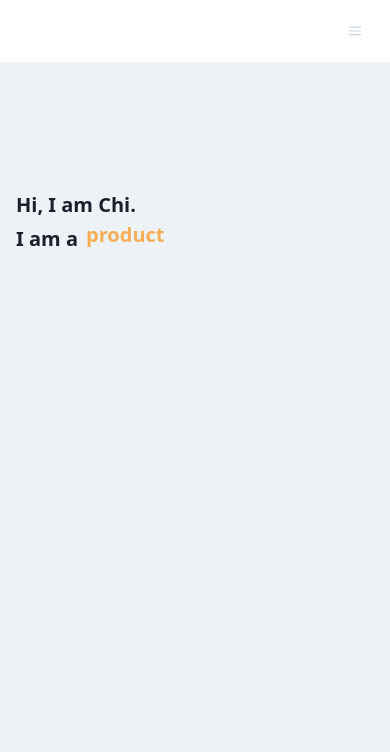
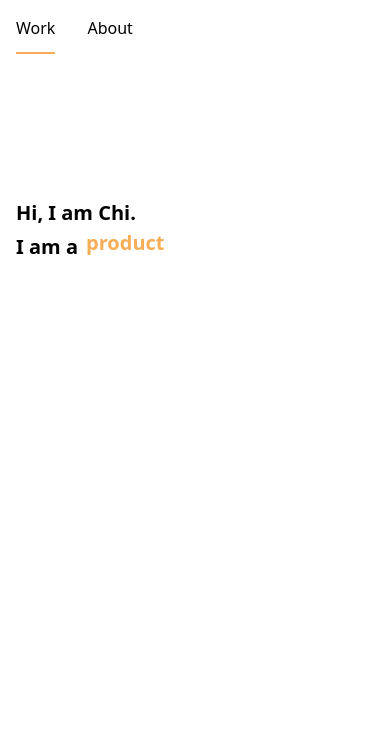
Before and after one commit to chile20/portfoliov1.2, a Gatsby site: page / in a window 390 px wide. Shown: the top 752 px of the page. Built offline with nearby package versions, Linux system fonts and the light colour scheme; Gatsby itself is replaced by a stand-in of ours.

Commit message:
Add CSS styling

```diff
--- a/src/components/header.js
+++ b/src/components/header.js
@@ -1,60 +1,27 @@
-import { graphql, useStaticQuery, Link } from "gatsby";
-import React, { useState } from "react";
+import { Link } from "gatsby";
+import React from "react";
 
 function Header() {
-  const [isExpanded, toggleExpansion] = useState(false);
-  const { site } = useStaticQuery(graphql`
-    query SiteTitleQuery {
-      site {
-        siteMetadata {
-          title
-        }
-      }
-    }
-  `);
 
   return (
-    <header className="bg-white">
-      <div className="flex flex-wrap items-center justify-between max-w-6xl p-4 mx-auto md:p-8">
-        <Link to="/">
-          <h1 className="flex items-center no-underline">
-            <span className="text-xl font-bold tracking-tight">
-              {site.siteMetadata.title}
-            </span>
-          </h1>
-        </Link>
-
-        <button
-          className="flex items-center block px-3 py-2 text-gray-400 border border-white rounded md:hidden"
-          onClick={() => toggleExpansion(!isExpanded)}
-        >
-          <svg
-            className="w-3 h-3 fill-current"
-            viewBox="0 0 20 20"
-            xmlns="http://www.w3.org/2000/svg"
-          >
-            <title>Menu</title>
-            <path d="M0 3h20v2H0V3zm0 6h20v2H0V9zm0 6h20v2H0v-2z" />
-          </svg>
-        </button>
-
+    <header className="body-font">
+      <div className="flex flex-wrap items-center justify-between max-w-6xl p-4 md:p-8 mx-auto">
         <nav
-          className={`${
-            isExpanded ? `block` : `hidden`
-          } md:block md:flex md:items-center w-full md:w-auto`}
+          className={`block flex items-center h-auto w-auto`}
         >
           {[
+            {
+              route: `/`,
+              title: `Work`,
+            },
             {
               route: `/about`,
               title: `About`,
             },
-            {
-              route: `/contact`,
-              title: `Contact`,
-            },
           ].map((link) => (
             <Link
-              className="block mt-4 no-underline md:inline-block md:mt-0 md:ml-6"
+              activeClassName="border-orange-400 border-b-2"
+              className="block focus:outline-none mr-8 md:mr-16 pb-3 px-0 border-transparent border-b-2 hover:border-orange-400 md:mt-0"
               key={link.title}
               to={link.route}
             >
--- a/src/components/layout.js
+++ b/src/components/layout.js
@@ -5,7 +5,7 @@ import Header from "./header";
 
 function Layout({ children }) {
   return (
-    <div className="flex flex-col min-h-screen font-sans text-gray-900 bg-gray-200 ">
+    <div className="flex flex-col min-h-screen body">
       <Header />
 
       <main className="flex-1 w-full max-w-6xl px-4 py-8 mx-auto md:px-8 md:py-16">
```
